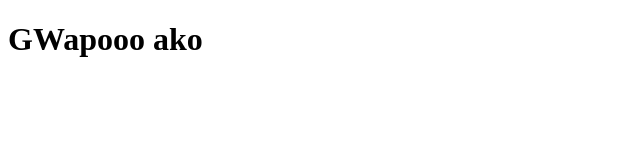
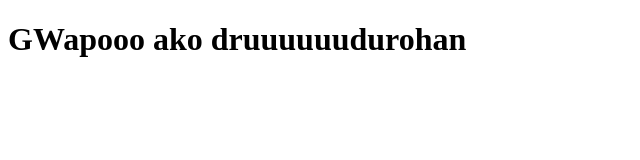
Before and after one commit to Tinga-r0n/My-Repo, a plain HTML site: page my-repo.html in a window 1280 px wide. Shown: the whole page, without its empty margins (0-640 px from the left). Drawn offline with Linux system fonts and the light colour scheme.

Commit message:
added word

```diff
--- a/my-repo.html
+++ b/my-repo.html
@@ -7,6 +7,6 @@
     <title>Document</title>
 </head>
 <body>
-    <H1>GWapooo ako</H1>
+    <H1>GWapooo ako druuuuuudurohan</H1>
 </body>
 </html>
```
